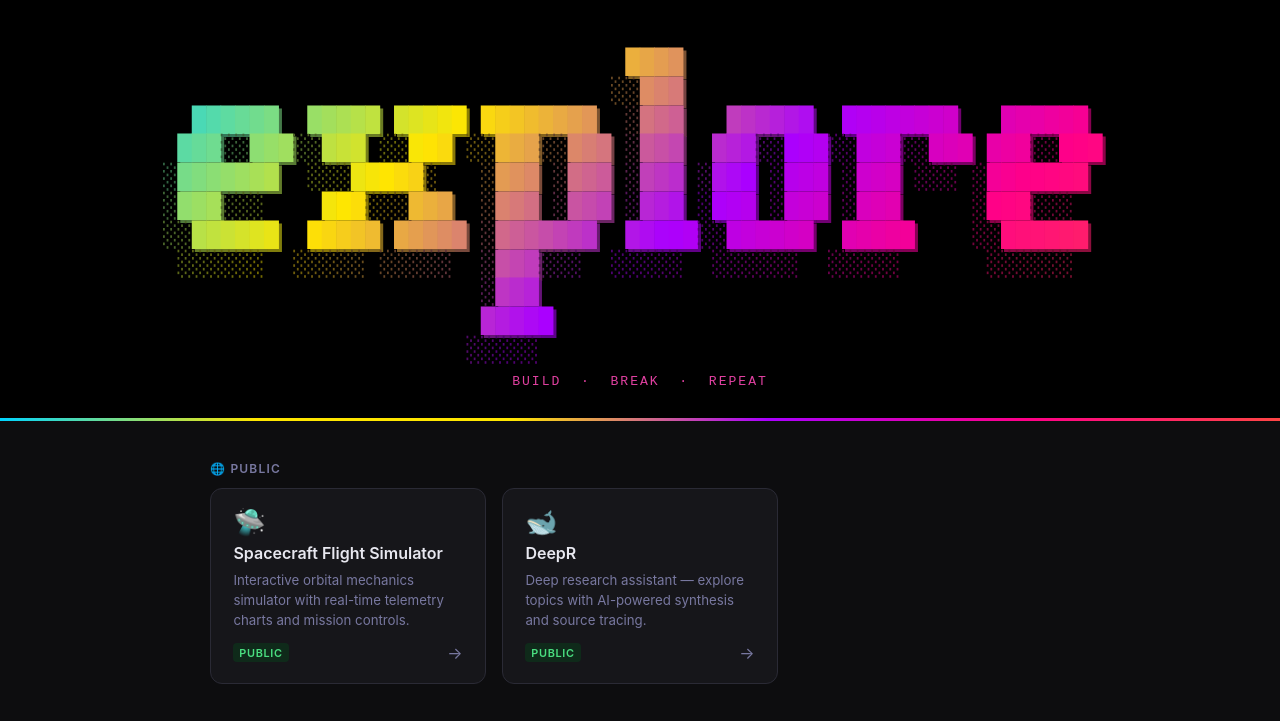
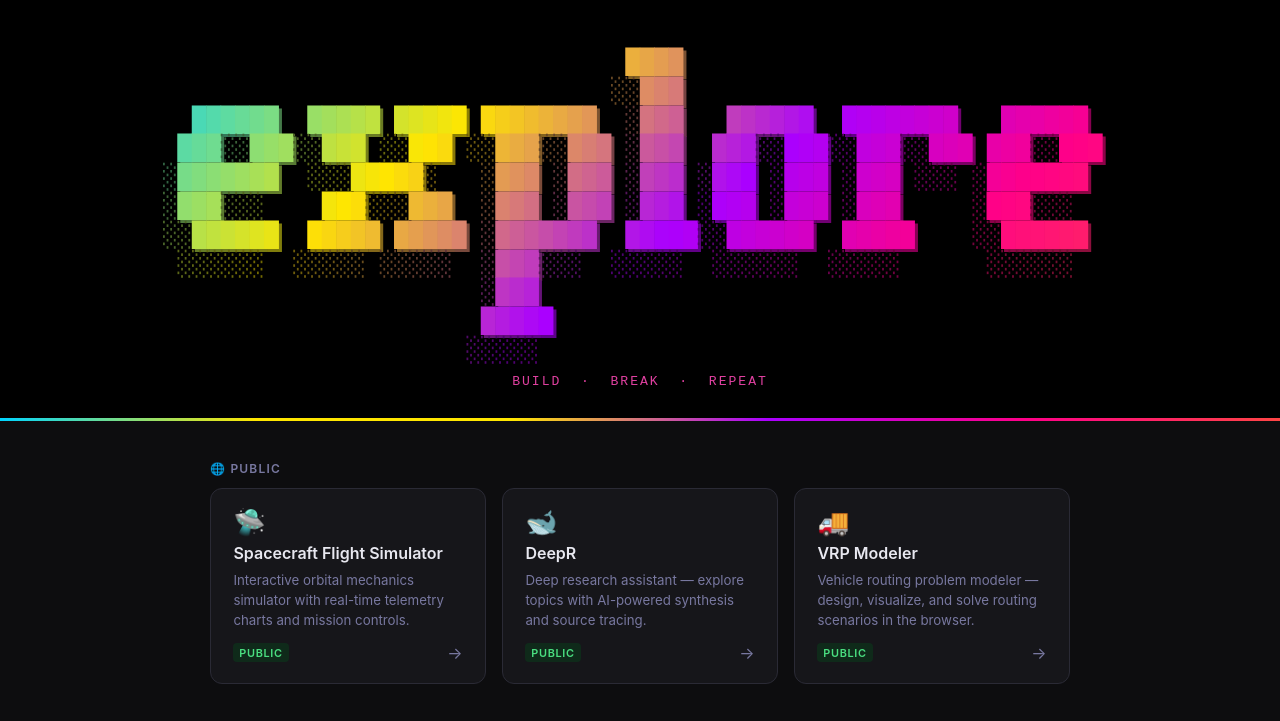
Before and after one commit to OdinAnderson/explore, a website: page index.html in a window 1280 px wide. Shown: the top 721 px of the page. Drawn offline with Linux system fonts and the light colour scheme.

Commit message:
Add VRP Modeler card to public apps section

```diff
--- a/index.html
+++ b/index.html
@@ -262,6 +262,16 @@
         </div>
       </a>
 
+      <a class="card" href="https://odinanderson.github.io/vrp-modeler/" target="_blank" rel="noopener">
+        <div class="card-icon">🚚</div>
+        <div class="card-title">VRP Modeler</div>
+        <div class="card-desc">Vehicle routing problem modeler — design, visualize, and solve routing scenarios in the browser.</div>
+        <div class="card-footer">
+          <span class="tag tag-public">Public</span>
+          <span class="card-arrow">→</span>
+        </div>
+      </a>
+
     </div>
   </section>
 
```
